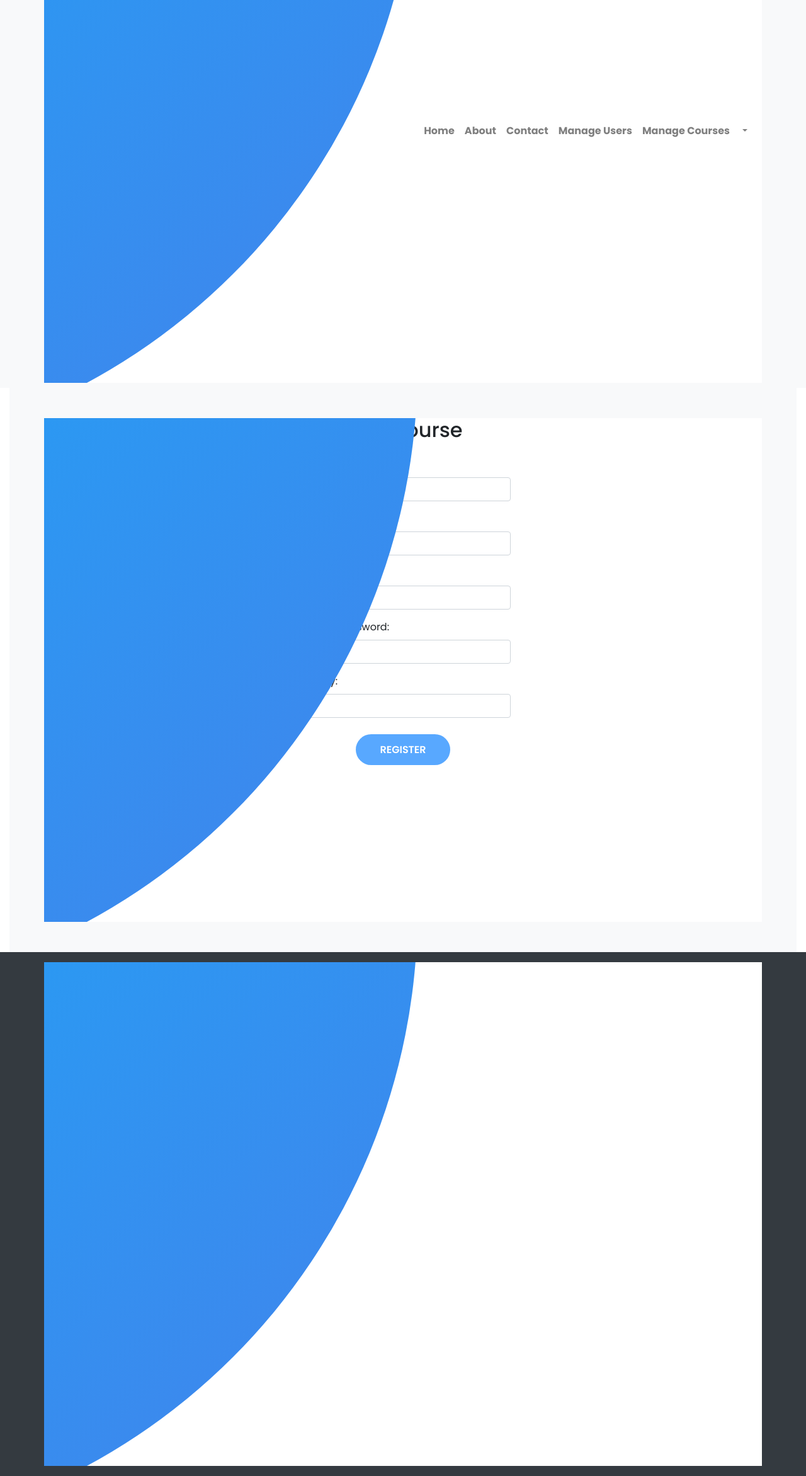
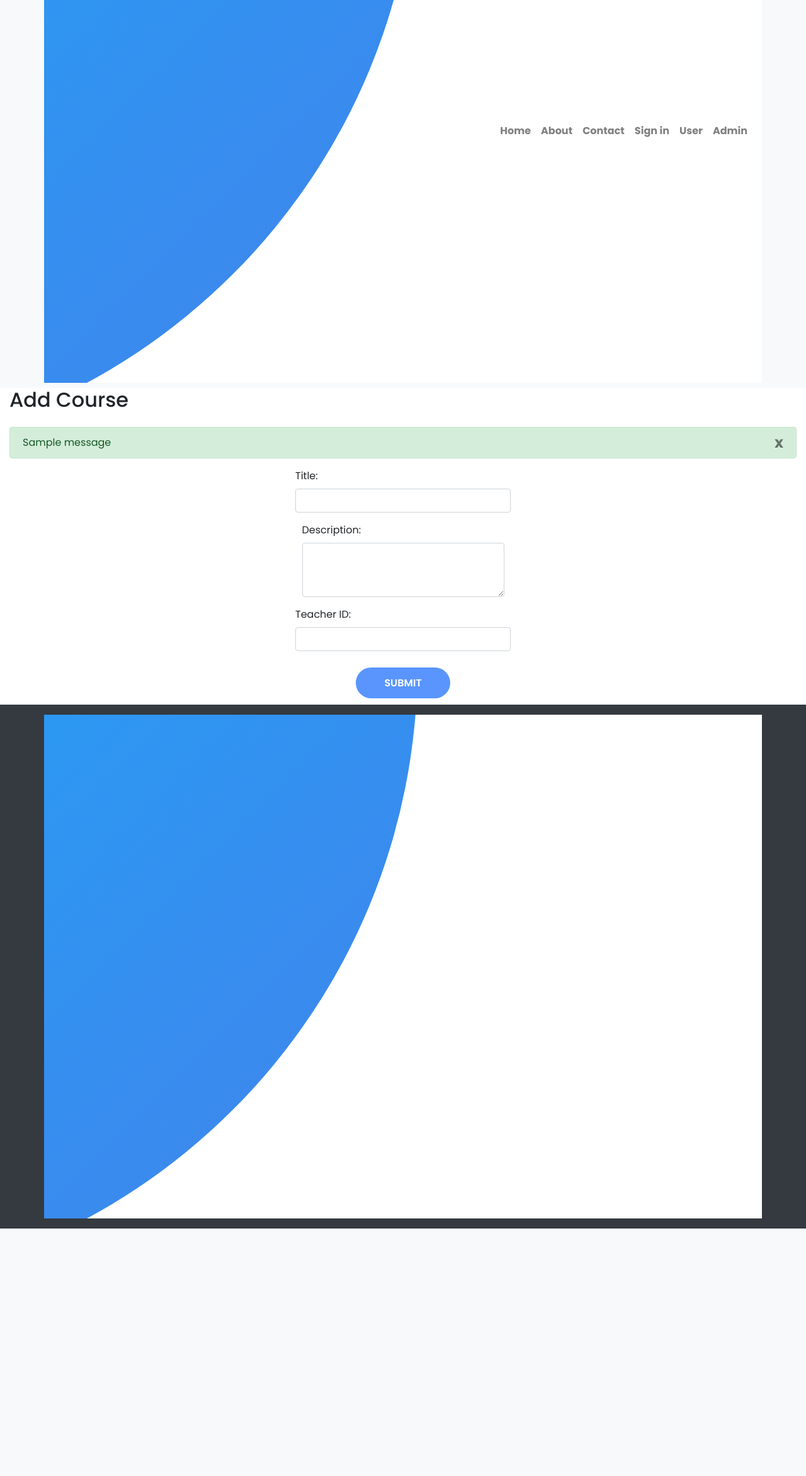
Before and after one commit to ChoudhariNikita/LLP, a Flask app: page /add_course in a window 1280 px wide. Shown: the part 200-2544 px from the top of the page at 63% size. After the commit the page ends 2151 px from the top, so only its background shows below. Run offline with Flask 3, Linux system fonts and the light colour scheme; tables that the repository leaves empty or names only in its code hold one stand-in row (values such as "Sample post"); one stand-in notice (Sample message) is shown; some libraries are stand-ins or nearby versions.

Commit message:
Add courses, view courses option added

```diff
--- a/app/admin_dash.py
+++ b/app/admin_dash.py
@@ -1,25 +1,77 @@
-from flask import Blueprint, render_template
+import mysql.connector
+from flask import Flask, render_template, request, flash, Blueprint, session
 
 # Create a Blueprint for this route
 admin_dashboard_app = Blueprint('admin_dashboard', __name__)
+
+app = Flask(__name__)
+app.secret_key = 'your_secret_key_here'  # Add your own secret key
+
+MYSQL_HOST = 'localhost'
+MYSQL_USER = 'root'
+MYSQL_PASSWORD = 'adminroot@123'
+MYSQL_DB = 'fluentfusion'
+
+mydb = mysql.connector.connect(
+    host=MYSQL_HOST,
+    user=MYSQL_USER,
+    password=MYSQL_PASSWORD,
+    database=MYSQL_DB
+)
+
+mycursor = mydb.cursor()
 
 
 @admin_dashboard_app.route('/admin')
 def admin_dashboard():
     return render_template('Admin/admin_dash.html')
 
+
 @admin_dashboard_app.route('/manage_users')
 def manage_users():
     return render_template('Admin/manage_users.html')
+
 
 @admin_dashboard_app.route('/manage_courses')
 def manage_courses():
     return render_template('Admin/manage_courses.html')
 
+
+@admin_dashboard_app.route('/add_course', methods=['GET', 'POST'])
+def add_course():
+    if request.method == 'POST':
+        title = request.form['title']
+        description = request.form['description']
+        teacher_id = request.form['teacher_id']
+        try:
+            sql = "INSERT INTO course (title, description, teacher_id) VALUES (%s, %s, %s)"
+            val = (title, description, teacher_id)
+            mycursor.execute(sql, val)
+            mydb.commit()
+            # Flash success message
+            flash('Course added successfully!', 'success')
+            return render_template('Admin/add_course.html')
+        except mysql.connector.Error as err:
+            flash(f"An error occurred: {err}", 'error')  # Flash error message
+    return render_template('Admin/add_course.html')
+
+
+@admin_dashboard_app.route('/view_courses')
+def view_courses():
+    try:
+        mycursor.execute("SELECT * FROM course")
+        courses = mycursor.fetchall()
+        return render_template('Admin/view_courses.html', courses=courses)
+    except mysql.connector.Error as err:
+        flash(f"An error occurred: {err}", 'error')  # Flash error message
+        return render_template('Admin/view_courses.html')
+
+
 @admin_dashboard_app.route('/add_user')
 def add_user():
     return render_template('Admin/add_user.html')
 
-@admin_dashboard_app.route('/add_course')
-def add_course():
-    return render_template('Admin/add_course.html')
+
+if __name__ == '__main__':
+    app.register_blueprint(admin_dashboard_app)
+    app.run(debug=True)
--- a/app/homepage.py
+++ b/app/homepage.py
@@ -2,7 +2,6 @@
 from flask import Flask, Blueprint, request, render_template, redirect, url_for
 from flask import flash
 import re
-import logging
 from flask import session
 
 
--- a/templates/Admin/add_course.html
+++ b/templates/Admin/add_course.html
@@ -1,39 +1,53 @@
-{% extends "base_admin.html" %} {% block title %}Manage Courses - FluentFusion{% endblock
+{% extends "base.html" %} {% block title %}Add Course - FluentFusion{% endblock
 %} {% block content %}
 
-<section id="register" class="bg-light py-5">
-    <div class="container">
-        <h2 class="mb-4 text-center">Add Course</h2>
-        <form id="registrationForm">
+<h2 class="mb-4">Add Course</h2>
+<div>
+  {% with messages = get_flashed_messages() %} {% if messages %}
+  <ul>
+    {% for message in messages %}
+    <div class="alert alert-success alert-dismissable" role="alert">
+      <button
+        type="button"
+        class="close"
+        data-dismiss="alert"
+        aria-label="close"
+      >
+        <span aria-hidden="true">x</span>
+      </button>
+      {{ message }}
+    </div>
+
+    {% endfor %}
+  </ul>
+  {% endif %} {% endwith %}
+</div>
+<form action="/add_course" method="POST">
   <div class="form-group">
-                <label for="name">Name:</label>
-                <input type="text" class="form-control" id="name" name="name" required>
+    <label for="title">Title:</label>
+    <input type="text" class="form-control" id="title" name="title" required />
   </div>
   <div class="form-group">
-                <label for="email">Email:</label>
-                <input type="email" class="form-control" id="email" name="email" required>
+    <label for="description">Description:</label>
+    <textarea
+      class="form-control"
+      id="description"
+      name="description"
+      rows="3"
+      required
+    ></textarea>
   </div>
   <div class="form-group">
-                <label for="password">Password:</label>
-                <input type="password" class="form-control" id="password" name="password" required>
+    <label for="teacher_id">Teacher ID:</label>
+    <input
+      type="number"
+      class="form-control"
+      id="teacher_id"
+      name="teacher_id"
+      required
+    />
   </div>
-            <div class="form-group">
-                <label for="confirmPassword">Confirm Password:</label>
-                <input type="password" class="form-control" id="confirmPassword" name="confirmPassword" required>
-                <span id="passwordMessage"></span>
-            </div>
-            <div class="form-group">
-                <label for="country">Country:</label>
-                <input type="text" class="form-control" id="country" name="country">
-            </div>
-            <button type="submit" class="btn btn-primary" id="registerButton" disabled>Register</button>
-            <br>
-            <hr>
-
+  <button type="submit" class="btn btn-primary">Submit</button>
 </form>
 
-    </div>
-    <script src="{{ url_for('static', filename='js/Home/login_script.js') }}"></script>
-</section>
-
 {% endblock %}
--- a/templates/Admin/admin.html
+++ b/templates/Admin/admin.html
@@ -65,10 +65,7 @@
                                 <i class="fas fa4-user-circle"></i> <!-- Font Awesome user icon -->
                             </a>
                             <div class="dropdown-menu" aria-labelledby="userDropdown">
-                                <!-- <a class="dropdown-item" href="#">Username</a>
-                                <a class="dropdown-item" href="/profile">Profile</a>
-                                <div class="dropdown-divider"></div> -->
-                                <a class="dropdown-item" href="#">Logout</a>
+                                <a class="dropdown-item" href="/logout">Logout</a>
                             </div>
                         </li>
                         <!-- End User Dropdown Menu -->
```
Also changed, not shown: templates/Admin/view_courses.html (added, +51 -0 lines). Lines whose indentation alone changed are shown as unchanged.
